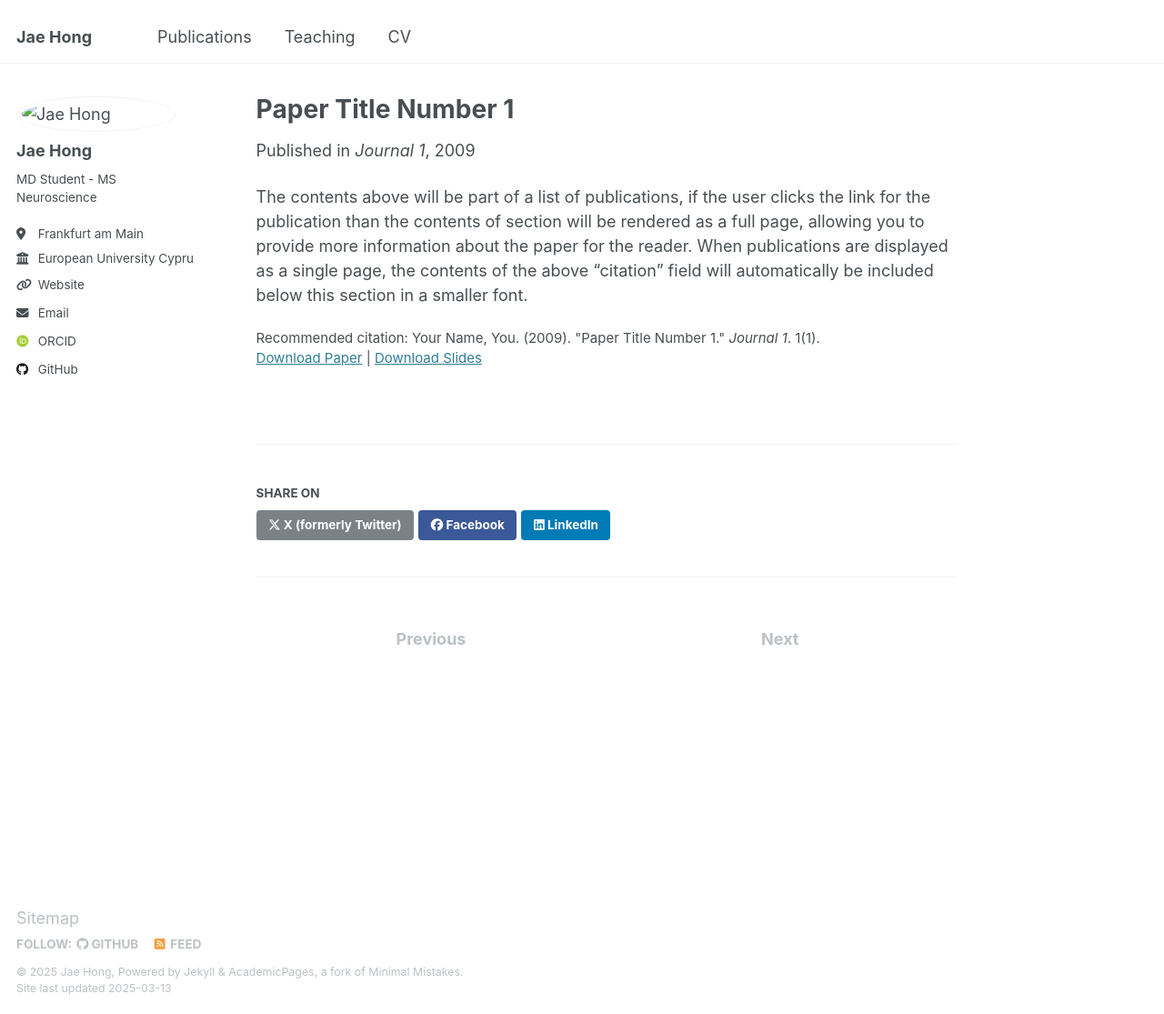
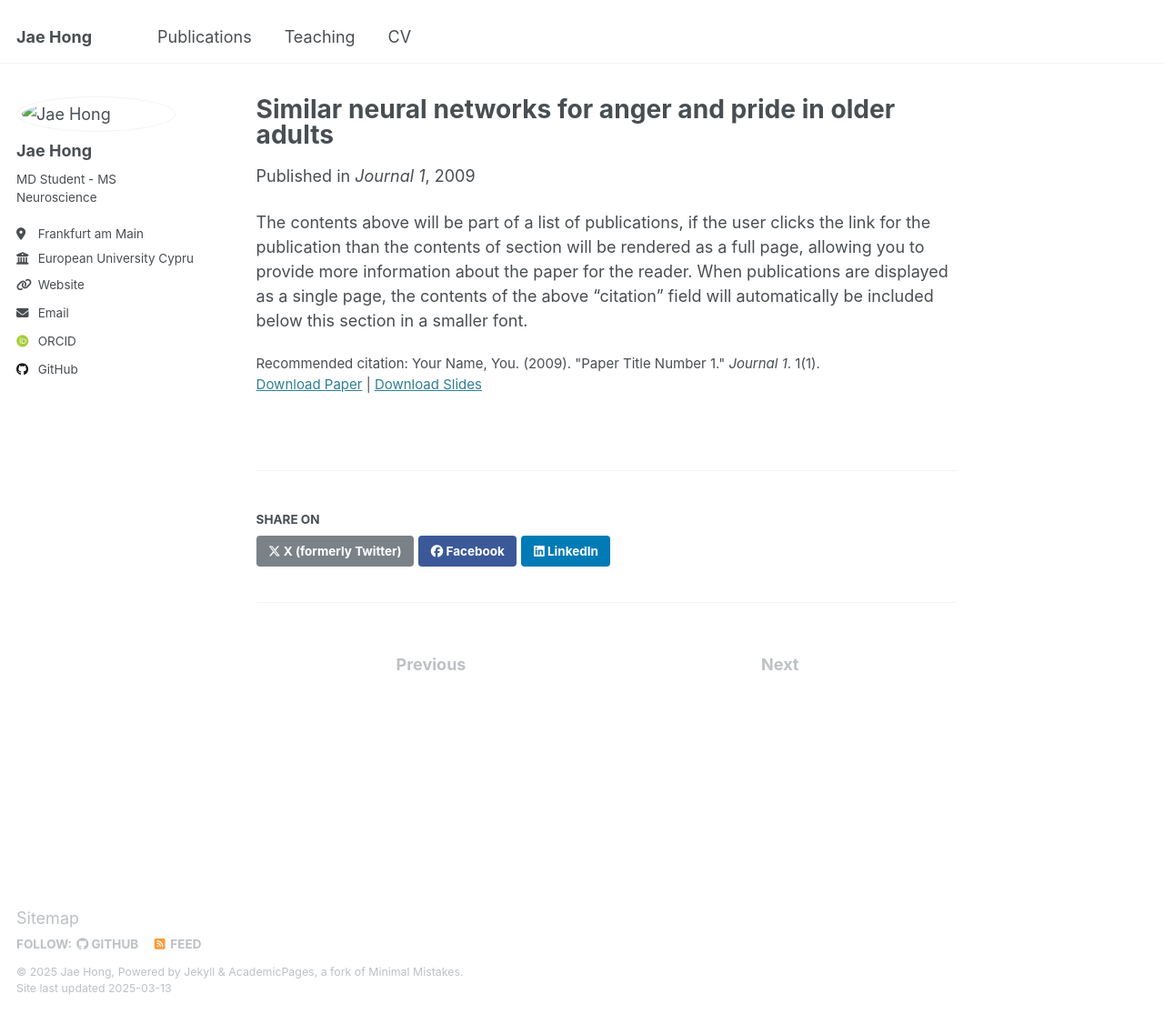
Before and after one commit to jaeshong/jaeshong.github.io, a Jekyll site: the page built from _publications/2009-10-01-paper-title-number-1.md, in a window 1280 px wide and 1115 px high. Shown: the whole window at 91% size. Built offline with Jekyll 4.4.1, drawn with Linux system fonts in a browser that asks for light colours; some web fonts are replaced.

Commit message:
Update 2009-10-01-paper-title-number-1.md

```diff
--- a/_publications/2009-10-01-paper-title-number-1.md
+++ b/_publications/2009-10-01-paper-title-number-1.md
@@ -1,5 +1,5 @@
 ---
-title: "Paper Title Number 1"
+title: "Similar neural networks for anger and pride in older adults"
 collection: publications
 category: manuscripts
 permalink: /publication/2009-10-01-paper-title-number-1
```
